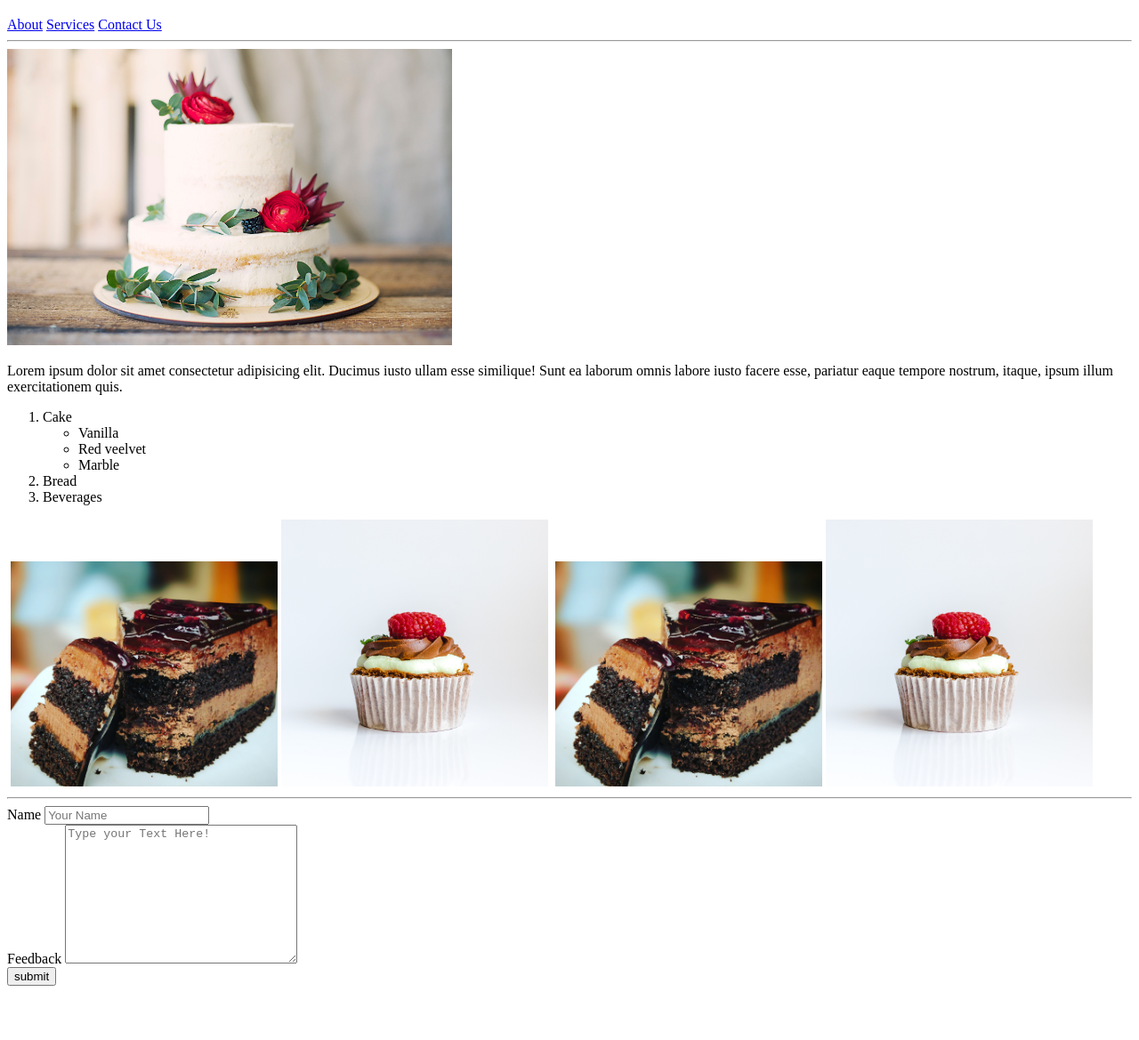
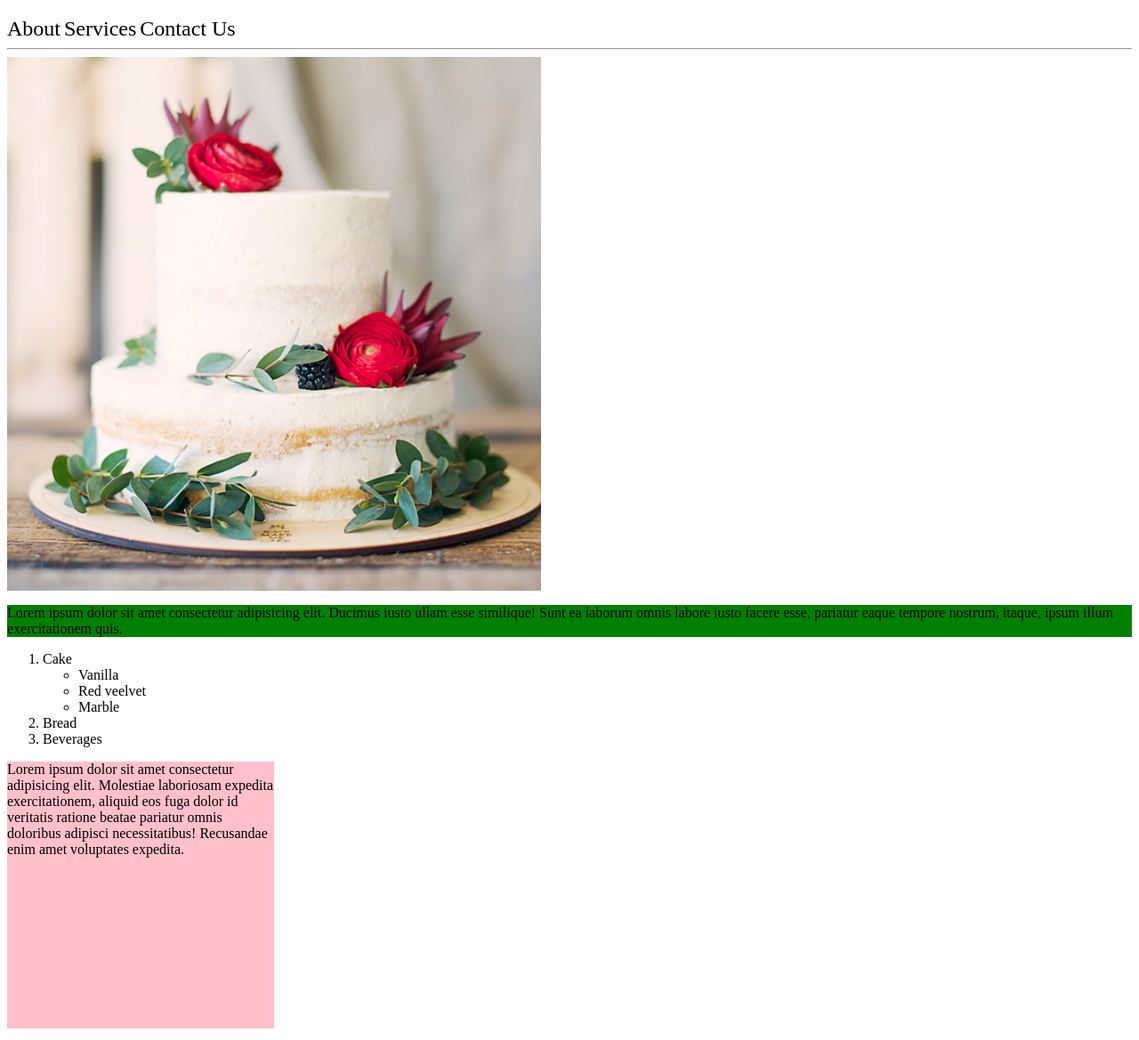
Before and after one commit to RitvikShiv/HTML, a plain HTML site: page index.html in a window 1280 px wide. Shown: the part 61-1230 px from the top of the page at 89% size. Before the commit the page ends 1177 px from the top, so only its background shows below. Drawn offline with Linux system fonts and the light colour scheme.

Commit message:
second commit

```diff
--- /dev/null
+++ b/css.css
@@ -0,0 +1,34 @@
+.tile-wrapper {
+    border: 1px solid blue;
+}
+
+a {
+    text-decoration: none;
+    color: black;
+    font-size: 1.5em;
+}
+
+h1 {
+    color: black;
+}
+
+.para {
+    width: 300px;
+    height: 300px;
+    background-color: pink;
+}
+
+p {
+    background-color: green;
+}
+
+.hero-container {
+    width: 600px;
+    height: 600px;
+}
+
+.hero {
+    width: 600px;
+    height: 600px;
+    object-fit: cover;
+}
--- a/index.html
+++ b/index.html
@@ -5,9 +5,11 @@
     <meta charset="UTF-8">
     <meta name="viewport" content="width=device-width, initial-scale=1.0">
     <title>BAKERY</title>
+    <link rel="stylesheet" href="css.css">
 </head>
 
 <body>
+
     <h1>Bakery</h1>
     <span class="nav-menu">
         <a href="#">About</a>
@@ -16,7 +18,10 @@
     </span>
 
     <hr>
-    <img src="Images/cake.jpg" alt="" width="500px">
+    <div class="hero-container">
+        <img src="Images/cake.jpg" alt="" class="hero">
+    </div>
+
     <p>
         Lorem ipsum dolor sit amet consectetur adipisicing elit. Ducimus iusto ullam esse similique! Sunt ea laborum omnis labore iusto facere esse, pariatur eaque tempore nostrum, itaque, ipsum illum exercitationem quis.
     </p>
@@ -32,8 +37,10 @@
         <li>Beverages</li>
     </ol>
 
-
-    <div class="title-wrapper">
+    <p class="para">
+        Lorem ipsum dolor sit amet consectetur adipisicing elit. Molestiae laboriosam expedita exercitationem, aliquid eos fuga dolor id veritatis ratione beatae pariatur omnis doloribus adipisci necessitatibus! Recusandae enim amet voluptates expedita.
+    </p>
+    <div class="tile-wrapper">
         <img src="Images/table.jpg" alt="" width="300px">
         <img src="Images/broenie.jpg" alt="" width="300px">
         <img src="Images/cupcake.jpg" alt="" width="300px">
```
